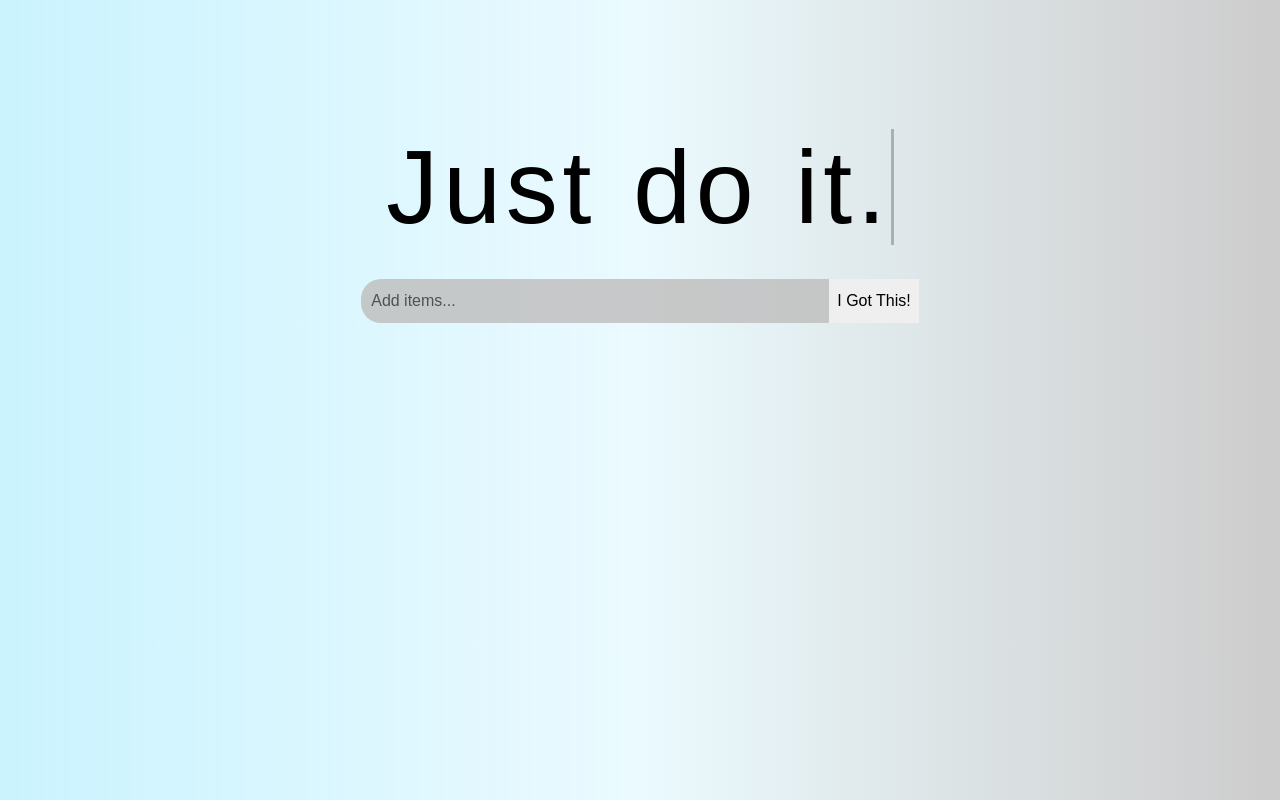
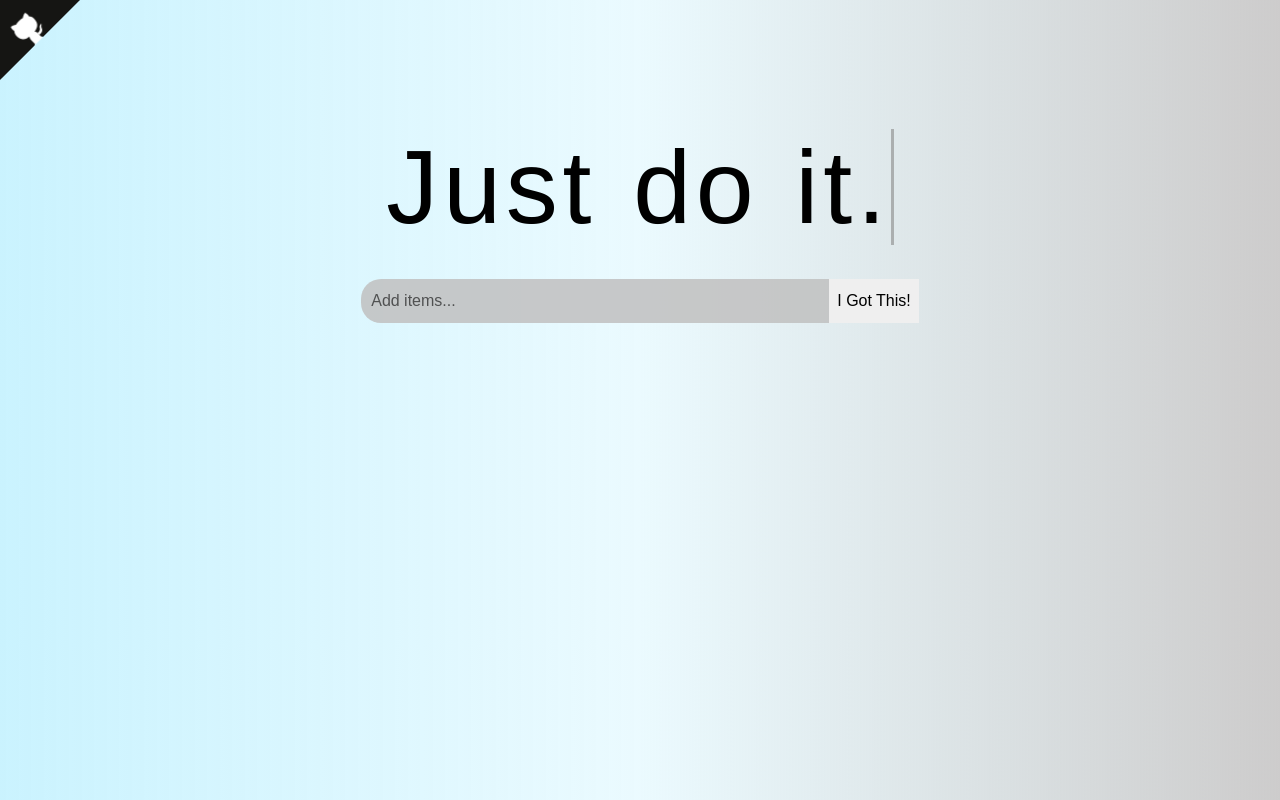
Before and after one commit to devjoshixo/todolist-mern-client, a JavaScript app: page / in a window 1280 px wide. Built offline with nearby package versions, Linux system fonts and the light colour scheme; the HTML template or start-up script is replaced by a standard one.

Commit message:
Heading done

```diff
--- a/src/App.js
+++ b/src/App.js
@@ -1,9 +1,11 @@
 import classes from './App.module.css';
 import TaskAdder from './components/TaskAdder';
+import GitRef from './components/UI/GitRef';
 
 function App() {
   return (
     <div className={classes['App']}>
+      <GitRef />
       <h1 className={classes['mainHeading']}>
         Just do it.<span className={classes['mainHeading123']}></span>
       </h1>
--- /dev/null
+++ b/src/components/UI/GitRef.css
@@ -0,0 +1,39 @@
+.github-corner:hover .octo-arm {
+    animation: octocat-wave 560ms ease-in-out;
+}
+
+@keyframes octocat-wave {
+    0% {
+        transform: rotate(0deg);
+    }
+
+    20% {
+        transform: rotate(-25deg);
+    }
+
+    40% {
+        transform: rotate(10deg);
+    }
+
+    60% {
+        transform: rotate(-25deg);
+    }
+
+    80% {
+        transform: rotate(10deg);
+    }
+
+    100% {
+        transform: rotate(0deg);
+    }
+}
+
+@media (max-width: 500px) {
+    .github-corner:hover .octo-arm {
+        animation: none;
+    }
+
+    .github-corner .octo-arm {
+        animation: octocat-wave 560ms ease-in-out;
+    }
+}
--- /dev/null
+++ b/src/components/UI/GitRef.js
@@ -0,0 +1,44 @@
+import './GitRef.css';
+
+const GitRef = () => {
+  return (
+    <div className="version">
+      <div className="demo version-section">
+        <a
+          href="https://github.com/devjoshixo/todolist-mern-client"
+          className="github-corner"
+        >
+          <svg
+            width="80"
+            height="80"
+            viewBox="0 0 250 250"
+            style={{
+              fill: '#151513',
+              color: '#fff',
+              position: 'absolute',
+              top: '0',
+              border: '0',
+              left: '0',
+              transform: 'scale(-1, 1)',
+            }}
+          >
+            <path d="M0,0 L115,115 L130,115 L142,142 L250,250 L250,0 Z"></path>
+            <path
+              d="M128.3,109.0 C113.8,99.7 119.0,89.6 119.0,89.6 C122.0,82.7 120.5,78.6 120.5,78.6 C119.2,72.0 123.4,76.3 123.4,76.3 C127.3,80.9 125.5,87.3 125.5,87.3 C122.9,97.6 130.6,101.9 134.4,103.2"
+              fill="currentColor"
+              style={{ 'transform-origin': '130px 106px' }}
+              className="octo-arm"
+            ></path>
+            <path
+              d="M115.0,115.0 C114.9,115.1 118.7,116.5 119.8,115.4 L133.7,101.6 C136.9,99.2 139.9,98.4 142.2,98.6 C133.8,88.0 127.5,74.4 143.8,58.0 C148.5,53.4 154.0,51.2 159.7,51.0 C160.3,49.4 163.2,43.6 171.4,40.1 C171.4,40.1 176.1,42.5 178.8,56.2 C183.1,58.6 187.2,61.8 190.9,65.4 C194.5,69.0 197.7,73.2 200.1,77.6 C213.8,80.2 216.3,84.9 216.3,84.9 C212.7,93.1 206.9,96.0 205.4,96.6 C205.1,102.4 203.0,107.8 198.3,112.5 C181.9,128.9 168.3,122.5 157.7,114.1 C157.9,116.9 156.7,120.9 152.7,124.9 L141.0,136.5 C139.8,137.7 141.6,141.9 141.8,141.8 Z"
+              fill="currentColor"
+              className="octo-body"
+            ></path>
+          </svg>
+        </a>
+      </div>
+    </div>
+  );
+};
+
+export default GitRef;
```
